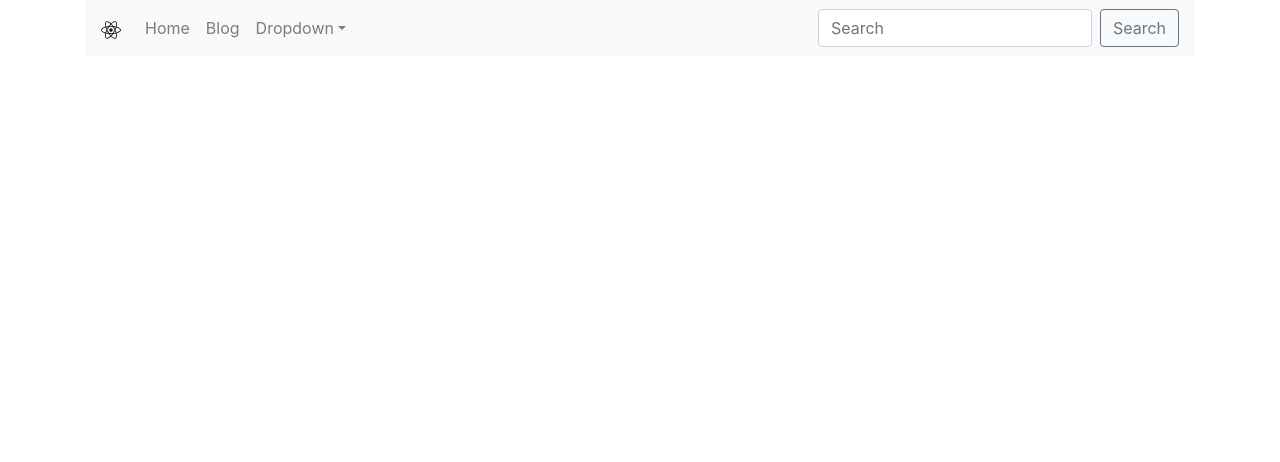
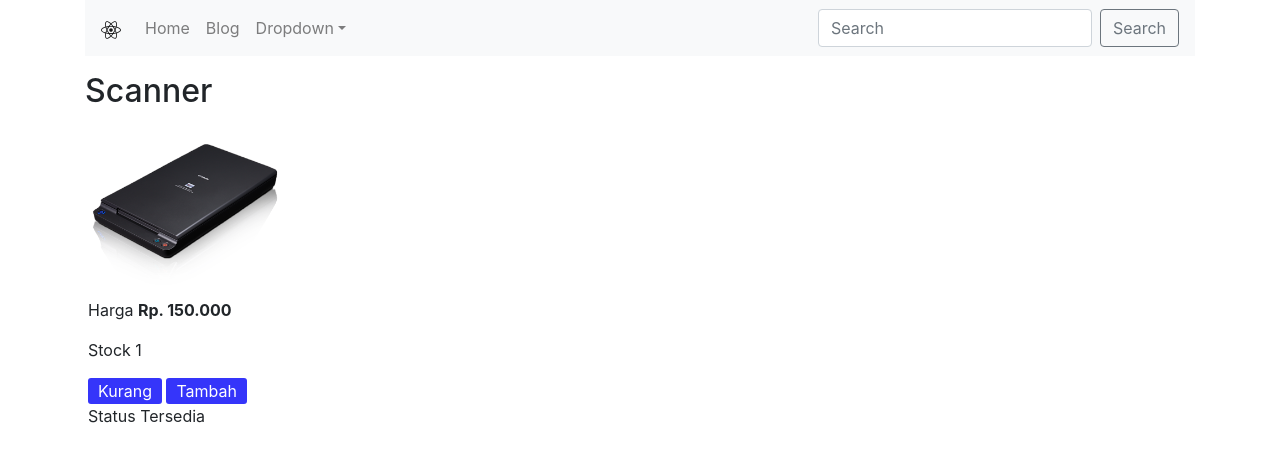
Before and after one commit to WibyFabian08/belajar_nodejs, a React (Create React App) app: page /hooks in a window 1280 px wide. Shown: the top 462 px of the page. Built offline with nearby package versions, Linux system fonts and the light colour scheme.

Commit message:
React Hooks

```diff
--- a/src/App.js
+++ b/src/App.js
@@ -16,6 +16,7 @@ import Mahasiswa from "./Pages/Mahasiswa";
 import TambahData from '../src/Pages/TambahData';
 import EditData from "./Pages/EditData";
 import NavbarComp from '../src/Component/Functional/NavbarComp';
+import HooksComp from "./Pages/HooksComp";
 
 function App() {
   return(
@@ -47,6 +48,9 @@ function App() {
           <Switch>
             <Route path='/edit' component={EditData}/>
           </Switch>
+          <Switch>
+            <Route path='/hooks' component={HooksComp}/>
+          </Switch>
         </Router>
       </Container>
     </div>
--- /dev/null
+++ b/src/Pages/HooksComp.jsx
@@ -0,0 +1,43 @@
+import React, { useState } from "react";
+import "../Component/Class/CSS/Produk.css";
+import TambahData from "./TambahData";
+const HooksComp = () => {
+  const [jumlah, setJumlah] = useState(1);
+  const [status, setStatus] = useState('Tersedia');
+
+  function tambahData()  {
+      setJumlah(jumlah + 1)
+
+      if(jumlah >= 0) {
+          setStatus('Tersedia')
+      }
+  }
+
+  function kurangData() {
+      if(jumlah > 0) {
+          setJumlah(jumlah - 1)
+      }
+
+      if(jumlah <= 1) {
+        setStatus('Habis')
+      }
+  }
+
+  return (
+    <div className="body mt-3">
+      <h2>Scanner</h2>
+      <img src="../../Assets/scanner.png" alt="" width='200px' />
+      <div className="keterangan">
+        <p>
+          Harga <strong>Rp. 150.000 </strong>
+        </p>
+        <p>Stock {jumlah} </p>
+        <button className="btn-click" onClick={() => kurangData()}>Kurang</button> {" "}
+        <button className="btn-click" onClick={() => tambahData()}>Tambah</button>
+        <p>Status {status} </p>
+      </div>
+    </div>
+  );
+};
+
+export default HooksComp;
--- a/src/Pages/Mahasiswa.jsx
+++ b/src/Pages/Mahasiswa.jsx
@@ -36,12 +36,22 @@ class Mahasiswa extends React.Component {
       })
       .then((json) => {
         if (json.data.values === 200) {
+          axios.get(apiUrl + "/tampil").then((res) => {
+            this.setState({
+              mahasiswa: res.data.values,
+            });
+          });
           this.setState({
             response: json.data.values,
             display: "block",
           });
           this.props.history.push("/mahasiswa");
         } else {
+          axios.get(apiUrl + "/tampil").then((res) => {
+            this.setState({
+              mahasiswa: res.data.values,
+            });
+          });
           this.setState({
             response: json.data.values,
             display: "block",
@@ -55,10 +65,10 @@ class Mahasiswa extends React.Component {
       <div>
         <div className="body mt-3">
           <h2>Daftar Mahasiswa</h2>
-          <Button variant="success" as={Link} to="/tambah">
+          <Button className='mb-3' variant="success" as={Link} to="/tambah">
             Tambah Data
           </Button>
-          <Alert variant="success" style={{ display: this.state.display }}>
+          <Alert variant="danger" style={{ display: this.state.display }}>
             {this.state.response}
           </Alert>
           <hr />
@@ -66,7 +76,7 @@ class Mahasiswa extends React.Component {
             <Table striped bordered hover>
               <thead>
                 <tr>
-                  <th>No</th>
+                  <th>Id</th>
                   <th>Nim</th>
                   <th>Nama</th>
                   <th>Jurusan</th>
@@ -76,7 +86,7 @@ class Mahasiswa extends React.Component {
               {this.state.mahasiswa.map((mahasiswa) => (
                 <tbody>
                   <tr key={mahasiswa.id_mahasiswa}>
-                    <td>{no++}</td>
+                    <td>{mahasiswa.id_mahasiswa}</td>
                     <td>{mahasiswa.nim}</td>
                     <td>{mahasiswa.nama}</td>
                     <td>{mahasiswa.jurusan}</td>
--- a/src/Pages/TambahData.jsx
+++ b/src/Pages/TambahData.jsx
@@ -29,15 +29,21 @@ class TambahData extends React.Component {
     };
 
     axios.post(apiUrl + "/tambah", data).then((json) => {
-      if (json.data.status == 200) {
+      if (json.data.status === 200) {
         this.setState({
           response: json.data.values,
           display: "block",
+          nim: "",
+          nama: "",
+          jurusan: "",
         });
       } else {
         this.setState({
           response: json.data.values,
           display: "block",
+          nim: "",
+          nama: "",
+          jurusan: "",
         });
       }
     });
```
Also changed, not shown: 1 other file (tests, documents, lock files or other folders).
